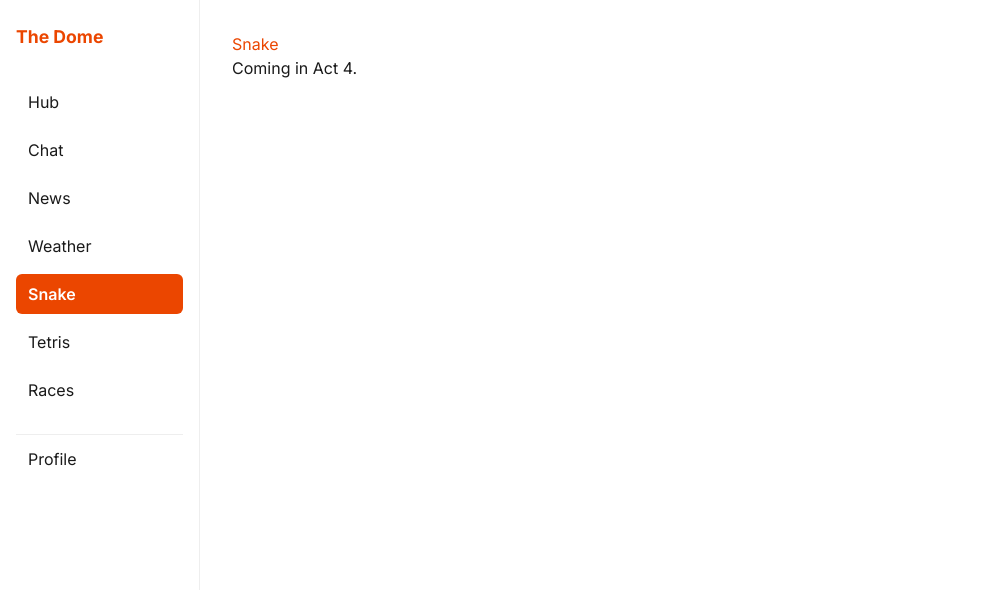
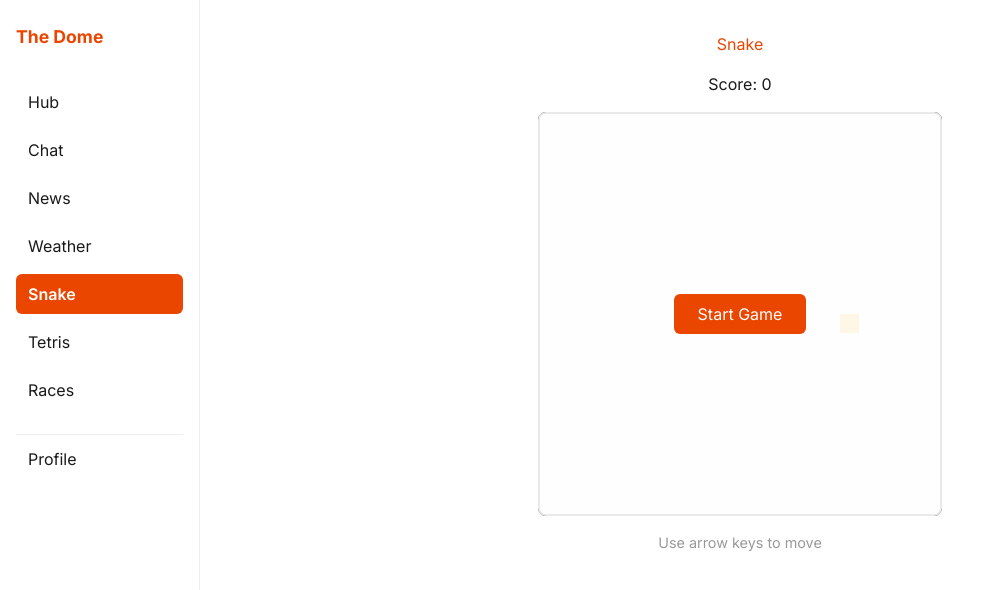
Before and after one commit to FatAhFrog/the-dome, a Next.js app: page /apps/snake in a window 1280 px wide. Shown: the top 590 px of the page, without its empty margins (0-989 px from the left). Built offline with nearby package versions, Linux system fonts and the light colour scheme; no server answers.

Commit message:
added snake without any bugs

```diff
--- a/app/(dome)/apps/snake/page.tsx
+++ b/app/(dome)/apps/snake/page.tsx
@@ -1,8 +1,161 @@
+'use client'
+
+import { useEffect, useRef, useState, useCallback } from 'react'
+
+const GRID_SIZE = 20
+const CELL_SIZE = 20
+const CANVAS_SIZE = GRID_SIZE * CELL_SIZE
+
+type Point = { x: number; y: number }
+
+const randomFood = (snake: Point[]): Point => {
+  let food: Point
+  do {
+    food = {
+      x: Math.floor(Math.random() * GRID_SIZE),
+      y: Math.floor(Math.random() * GRID_SIZE),
+    }
+  } while (snake.some((s) => s.x === food.x && s.y === food.y))
+  return food
+}
+
 export default function SnakePage() {
+  const canvasRef = useRef<HTMLCanvasElement>(null)
+  const [snake, setSnake] = useState<Point[]>([{ x: 10, y: 10 }])
+  const [food, setFood] = useState<Point>({ x: 15, y: 10 })
+  const directionRef = useRef<Point>({ x: 1, y: 0 })
+  const lastAppliedDirection = useRef<Point>({ x: 1, y: 0 })
+  const [score, setScore] = useState(0)
+  const [gameOver, setGameOver] = useState(false)
+  const [started, setStarted] = useState(false)
+
+  const resetGame = () => {
+    const initialSnake = [{ x: 10, y: 10 }]
+    setSnake(initialSnake)
+    setFood(randomFood(initialSnake))
+    directionRef.current = { x: 1, y: 0 }
+    lastAppliedDirection.current = { x: 1, y: 0 }
+    setScore(0)
+    setGameOver(false)
+    setStarted(true)
+  }
+
+  useEffect(() => {
+    const handleKeyDown = (e: KeyboardEvent) => {
+      const dir = lastAppliedDirection.current
+      if (e.key === 'ArrowUp' && dir.y === 0) directionRef.current = { x: 0, y: -1 }
+      else if (e.key === 'ArrowDown' && dir.y === 0) directionRef.current = { x: 0, y: 1 }
+      else if (e.key === 'ArrowLeft' && dir.x === 0) directionRef.current = { x: -1, y: 0 }
+      else if (e.key === 'ArrowRight' && dir.x === 0) directionRef.current = { x: 1, y: 0 }
+    }
+    window.addEventListener('keydown', handleKeyDown)
+    return () => window.removeEventListener('keydown', handleKeyDown)
+  }, [])
+
+  useEffect(() => {
+    if (!started || gameOver) return
+
+    const interval = setInterval(() => {
+      const moveDirection = directionRef.current
+      lastAppliedDirection.current = moveDirection
+
+      setSnake((prevSnake) => {
+        const head = prevSnake[0]
+        const newHead = { x: head.x + moveDirection.x, y: head.y + moveDirection.y }
+
+        if (
+          newHead.x < 0 ||
+          newHead.x >= GRID_SIZE ||
+          newHead.y < 0 ||
+          newHead.y >= GRID_SIZE ||
+          prevSnake.some((s) => s.x === newHead.x && s.y === newHead.y)
+        ) {
+          setGameOver(true)
+          return prevSnake
+        }
+
+        const newSnake = [newHead, ...prevSnake]
+
+        if (newHead.x === food.x && newHead.y === food.y) {
+          setScore((s) => s + 1)
+          setFood(randomFood(newSnake))
+        } else {
+          newSnake.pop()
+        }
+
+        return newSnake
+      })
+    }, 120)
+
+    return () => clearInterval(interval)
+  }, [started, gameOver, food])
+
+  const draw = useCallback(() => {
+    const canvas = canvasRef.current
+    if (!canvas) return
+    const ctx = canvas.getContext('2d')
+    if (!ctx) return
+
+    ctx.fillStyle = '#fafafa'
+    ctx.fillRect(0, 0, CANVAS_SIZE, CANVAS_SIZE)
+
+    ctx.fillStyle = '#FFAE00'
+    ctx.fillRect(food.x * CELL_SIZE, food.y * CELL_SIZE, CELL_SIZE - 1, CELL_SIZE - 1)
+
+    snake.forEach((s, i) => {
+      ctx.fillStyle = i === 0 ? '#EB4600' : '#1A1A1A'
+      ctx.fillRect(s.x * CELL_SIZE, s.y * CELL_SIZE, CELL_SIZE - 1, CELL_SIZE - 1)
+    })
+  }, [snake, food])
+
+  useEffect(() => {
+    draw()
+  }, [draw])
+
   return (
-    <main style={{ padding: '2rem' }}>
-      <h1 style={{ color: '#EB4600' }}>Snake</h1>
-      <p>Coming in Act 4.</p>
+    <main style={{ padding: '2rem', display: 'flex', flexDirection: 'column', alignItems: 'center' }}>
+      <h1 style={{ color: '#EB4600', marginBottom: '1rem' }}>Snake</h1>
+      <p style={{ marginBottom: '1rem' }}>Score: {score}</p>
+
+      <div style={{ position: 'relative' }}>
+        <canvas
+          ref={canvasRef}
+          width={CANVAS_SIZE}
+          height={CANVAS_SIZE}
+          style={{ border: '2px solid #1A1A1A', borderRadius: '8px' }}
+        />
+        {(!started || gameOver) && (
+          <div
+            style={{
+              position: 'absolute',
+              inset: 0,
+              display: 'flex',
+              flexDirection: 'column',
+              alignItems: 'center',
+              justifyContent: 'center',
+              background: 'rgba(255,255,255,0.9)',
+              borderRadius: '8px',
+            }}
+          >
+            {gameOver && <p style={{ fontWeight: 600, marginBottom: '0.5rem' }}>Game Over! Score: {score}</p>}
+            <button
+              onClick={resetGame}
+              style={{
+                padding: '0.5rem 1.5rem',
+                background: '#EB4600',
+                color: 'white',
+                border: 'none',
+                borderRadius: '6px',
+                cursor: 'pointer',
+              }}
+            >
+              {gameOver ? 'Play Again' : 'Start Game'}
+            </button>
+          </div>
+        )}
+      </div>
+
+      <p style={{ marginTop: '1rem', color: '#999', fontSize: '0.9rem' }}>Use arrow keys to move</p>
     </main>
   )
 }
```
